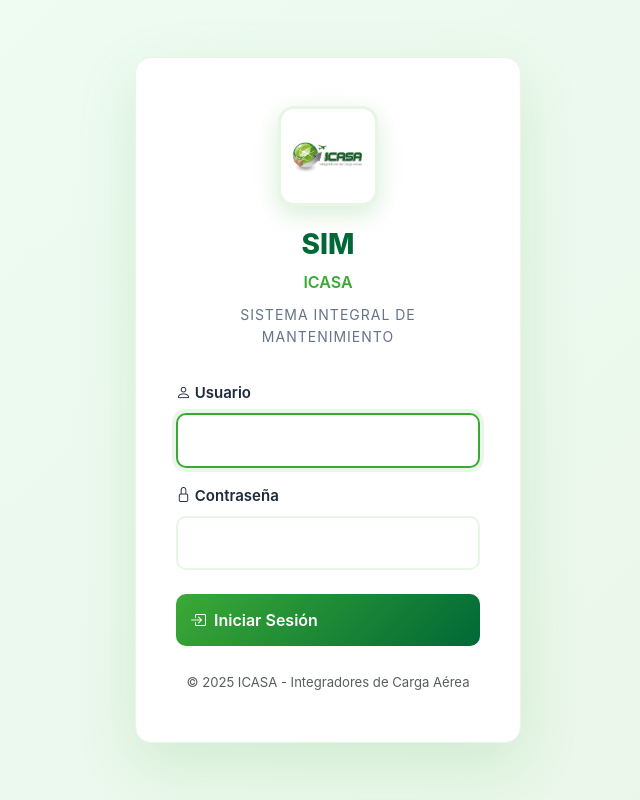
After one commit to rodrigomendiola57-eng/sim_project, a Django app: template vehicles/templates/registration/login.html in a window 1280 px wide. The commit adds this page. Shown: the whole page, without its empty margins (312-952 px from the left). Run offline with Django 3.2, Linux system fonts and the light colour scheme; the template is opened without the code that fills it, so the values that code supplies are empty.

Commit message:
Sistema de autenticación empresarial: login ICASA, protección de vistas, botón cerrar sesión

```diff
--- a/sim/settings.py
+++ b/sim/settings.py
@@ -168,3 +168,8 @@ LOGGING = {
 # https://docs.djangoproject.com/en/5.2/ref/settings/#default-auto-field
 
 DEFAULT_AUTO_FIELD = 'django.db.models.BigAutoField'
+
+# Authentication settings
+LOGIN_URL = '/accounts/login/'
+LOGIN_REDIRECT_URL = '/'
+LOGOUT_REDIRECT_URL = '/accounts/login/'
--- a/sim/urls.py
+++ b/sim/urls.py
@@ -21,7 +21,8 @@ from django.conf.urls.static import static
 
 urlpatterns = [
     path('admin/', admin.site.urls),
-    path('vehicles/', include('vehicles.urls')),
+    path('accounts/', include('django.contrib.auth.urls')),
+    path('', include('vehicles.urls')),
 ]
 
 if settings.DEBUG:
--- /dev/null
+++ b/vehicles/templates/registration/login.html
@@ -0,0 +1,149 @@
+<!DOCTYPE html>
+<html lang="es">
+<head>
+    {% load static %}
+    <meta charset="UTF-8">
+    <meta name="viewport" content="width=device-width, initial-scale=1.0">
+    <title>Iniciar Sesión - ICASA SIM</title>
+    <link href="https://cdn.jsdelivr.net/npm/bootstrap@5.3.0/dist/css/bootstrap.min.css" rel="stylesheet">
+    <link rel="stylesheet" href="https://cdn.jsdelivr.net/npm/bootstrap-icons@1.11.1/font/bootstrap-icons.css">
+    <link rel="stylesheet" href="{% static 'css/main.css' %}">
+    <style>
+        body {
+            background: linear-gradient(135deg, #f0fdf4 0%, #e8f5e7 100%);
+            min-height: 100vh;
+            display: flex;
+            align-items: center;
+            justify-content: center;
+        }
+        .login-container {
+            max-width: 450px;
+            width: 100%;
+            padding: 2rem;
+        }
+        .login-card {
+            background: white;
+            border-radius: 16px;
+            box-shadow: 0 20px 60px rgba(59, 170, 53, 0.15);
+            padding: 3rem 2.5rem;
+            border: 1px solid #e8f5e7;
+        }
+        .logo-container {
+            text-align: center;
+            margin-bottom: 2rem;
+        }
+        .logo-box {
+            width: 100px;
+            height: 100px;
+            margin: 0 auto 1rem;
+            background: white;
+            border-radius: 16px;
+            display: flex;
+            align-items: center;
+            justify-content: center;
+            box-shadow: 0 8px 24px rgba(59, 170, 53, 0.2);
+            border: 3px solid #e8f5e7;
+        }
+        .logo-box img {
+            width: 80%;
+            height: 80%;
+            object-fit: contain;
+        }
+        .system-title {
+            font-size: 1.75rem;
+            font-weight: 800;
+            color: #006837;
+            margin-bottom: 0.25rem;
+        }
+        .company-name {
+            font-size: 1rem;
+            font-weight: 600;
+            color: #3BAA35;
+            margin-bottom: 0.5rem;
+        }
+        .system-subtitle {
+            font-size: 0.875rem;
+            color: #64748b;
+            text-transform: uppercase;
+            letter-spacing: 1px;
+        }
+        .form-label {
+            font-weight: 600;
+            color: #1e293b;
+            margin-bottom: 0.5rem;
+        }
+        .form-control {
+            padding: 0.875rem 1rem;
+            border: 2px solid #e8f5e7;
+            border-radius: 10px;
+            font-size: 0.95rem;
+        }
+        .form-control:focus {
+            border-color: #3BAA35;
+            box-shadow: 0 0 0 4px rgba(59, 170, 53, 0.1);
+        }
+        .btn-login {
+            background: linear-gradient(135deg, #3BAA35, #006837);
+            color: white;
+            padding: 0.875rem;
+            font-weight: 600;
+            border-radius: 10px;
+            border: none;
+            width: 100%;
+            font-size: 1rem;
+            transition: all 0.3s ease;
+        }
+        .btn-login:hover {
+            transform: translateY(-2px);
+            box-shadow: 0 8px 20px rgba(59, 170, 53, 0.3);
+        }
+        .alert {
+            border-radius: 10px;
+            border-left: 4px solid #dc2626;
+        }
+    </style>
+</head>
+<body>
+    <div class="login-container">
+        <div class="login-card">
+            <div class="logo-container">
+                <div class="logo-box">
+                    <img src="{% static 'images/ICASA.jpg' %}" alt="ICASA Logo">
+                </div>
+                <div class="system-title">SIM</div>
+                <div class="company-name">ICASA</div>
+                <div class="system-subtitle">Sistema Integral de Mantenimiento</div>
+            </div>
+
+            {% if form.errors %}
+            <div class="alert alert-danger" role="alert">
+                <i class="bi bi-exclamation-triangle"></i> Usuario o contraseña incorrectos
+            </div>
+            {% endif %}
+
+            <form method="post">
+                {% csrf_token %}
+                <div class="mb-3">
+                    <label for="id_username" class="form-label">
+                        <i class="bi bi-person"></i> Usuario
+                    </label>
+                    <input type="text" name="username" class="form-control" id="id_username" required autofocus>
+                </div>
+                <div class="mb-4">
+                    <label for="id_password" class="form-label">
+                        <i class="bi bi-lock"></i> Contraseña
+                    </label>
+                    <input type="password" name="password" class="form-control" id="id_password" required>
+                </div>
+                <button type="submit" class="btn btn-login">
+                    <i class="bi bi-box-arrow-in-right"></i> Iniciar Sesión
+                </button>
+            </form>
+
+            <div class="text-center mt-4">
+                <small class="text-muted">© 2025 ICASA - Integradores de Carga Aérea</small>
+            </div>
+        </div>
+    </div>
+</body>
+</html>
--- a/vehicles/views_dashboard.py
+++ b/vehicles/views_dashboard.py
@@ -1,10 +1,11 @@
 from django.views.generic import TemplateView
+from django.contrib.auth.mixins import LoginRequiredMixin
 from django.db.models import Count, Q, Sum
 from datetime import date, timedelta, datetime
 from calendar import monthrange
 from .models import Vehicle, Document, Maintenance, VehicleChecklist
 
-class DashboardView(TemplateView):
+class DashboardView(LoginRequiredMixin, TemplateView):
     template_name = 'vehicles/dashboard.html'
 
     def get_context_data(self, **kwargs):
```
Also changed, not shown: vehicles/templates/vehicles/includes/navbar.html (+7 -0 lines).
